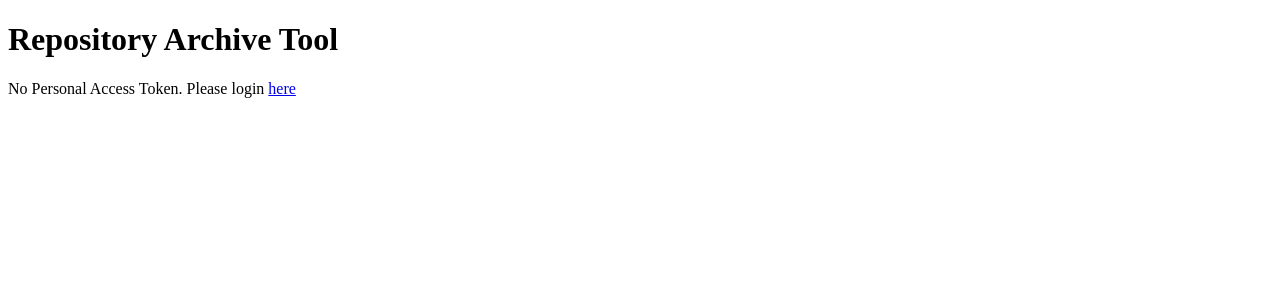
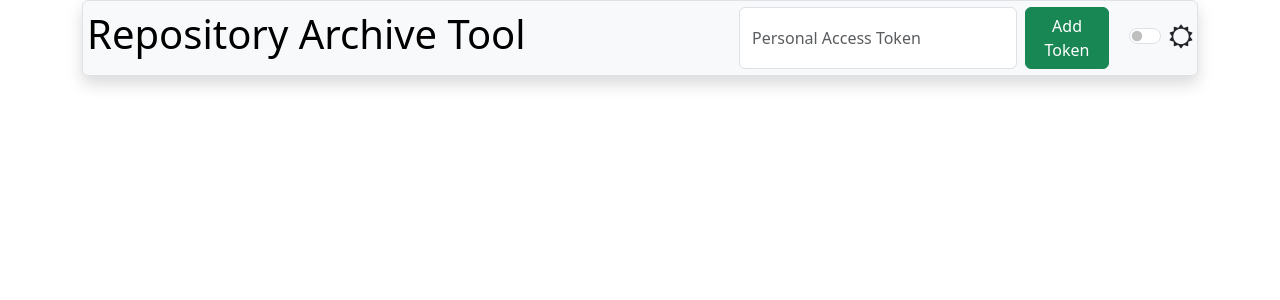
Before and after one commit to ONS-Innovation/github-repository-archive-tool, a Flask app: page / in a window 1280 px wide. Shown: the top 300 px of the page. Run offline with Flask 3, Linux system fonts and the light colour scheme.

Commit message:
Added Navbar and pat entry form

```diff
--- a/RepoArchiveTool/app.py
+++ b/RepoArchiveTool/app.py
@@ -24,24 +24,22 @@ class Repositories(db.Model):
     def __repr__(self) -> str:
         return "<Repo %r>" % self.id
 
-@app.route('/')
+@app.route('/', methods=['POST', 'GET'])
 def index():
+    if flask.request.method == "POST":
+        flask.session['pat'] = flask.request.form['pat']
+
     try:
         return flask.render_template('index.html', pat=flask.session['pat'])
     except KeyError:
         return flask.render_template('index.html', pat='')
 
-@app.route('/login', methods=['GET', 'POST'])
+@app.route('/login', methods=['POST', 'GET'])
 def login():
     if flask.request.method == 'POST':
         flask.session['pat'] = flask.request.form['pat']
         return flask.redirect('/')
-    return '''
-        <form method="post">
-            <p><input type=text name=pat>
-            <p><input type=submit value=Login>
-        </form>
-    '''
+    return flask.redirect('/')
 
 @app.route('/logout')
 def logout():
--- /dev/null
+++ b/RepoArchiveTool/static/js/main.js
@@ -0,0 +1,20 @@
+function toggleThemeSwitch(){
+    // Get current theme
+    theme = document.documentElement.getAttribute("data-bs-theme");
+
+    if(theme == "dark"){
+        // Change theme and apply to Session Storage if supported
+        document.documentElement.setAttribute("data-bs-theme", "light");
+        sessionStorage.theme = "light";
+
+        // Change theme icon
+        document.getElementById("themeIcon").className = "fa fa-sun-o";
+    }
+    else{
+        document.documentElement.setAttribute("data-bs-theme", "dark");
+        sessionStorage.theme = "dark";
+
+        // Change theme icon
+        document.getElementById("themeIcon").className = "fa fa-moon-o";
+    }
+}
--- a/RepoArchiveTool/templates/base.html
+++ b/RepoArchiveTool/templates/base.html
@@ -3,13 +3,46 @@
 <head>
     <meta charset="UTF-8">
     <meta name="viewport" content="width=device-width, initial-scale=1.0">
+
+    <!-- Bootstrap -->
+    <link href="https://cdn.jsdelivr.net/npm/bootstrap@5.3.2/dist/css/bootstrap.min.css" rel="stylesheet" integrity="sha384-T3c6CoIi6uLrA9TneNEoa7RxnatzjcDSCmG1MXxSR1GAsXEV/Dwwykc2MPK8M2HN" crossorigin="anonymous"/>
+    <script src="https://cdn.jsdelivr.net/npm/bootstrap@5.3.2/dist/js/bootstrap.min.js" integrity="sha384-BBtl+eGJRgqQAUMxJ7pMwbEyER4l1g+O15P+16Ep7Q9Q+zqX6gSbd85u4mG4QzX+" crossorigin="anonymous"></script>
+
+    <!-- Font Awesome 4 Icon Library -->
+    <link rel="stylesheet" href="https://cdnjs.cloudflare.com/ajax/libs/font-awesome/4.7.0/css/font-awesome.min.css"/>
+
+    <!-- JavaScript -->
+    <script src="{{ url_for('static', filename='js/main.js') }}"></script>
+
     <!-- Block Template -->
     {% block head %}{% endblock %}
-
-    <!-- <link rel="stylesheet" href="{{ url_for('static', filename='css/main.css') }}"> -->
 </head>
 <body>
-    <!-- Block Body -->
-    {% block body %}{% endblock %}
+    <div class="container">
+        <div class="navbar bg-body-tertiary border rounded shadow p-1">
+            <span class="navbar-brand mb-0"><h1>Repository Archive Tool</h1></span>
+
+            <div class="ms-auto">
+                {% if pat != '' %}
+                    <a class="btn btn-success" href="/logout">Remove Token</a>
+                {% else %}
+                    <form class="d-flex" action="/login" method="post">
+                        <input class="form-control me-2" type="password" name="pat" placeholder="Personal Access Token" required>
+                        <button class="btn btn-success" type="submit">Add Token</button>
+                    </form>
+                {% endif %}
+            </div>
+
+            <div style="margin-left: 20px;">
+                <div class="form-check form-switch">
+                    <input class="form-check-input" type="checkbox" role="switch" id="themeSwitch" onchange="toggleThemeSwitch()">
+                    <label class="form-check-label" for="themeSwitch"><i id="themeIcon" class="fa fa-sun-o" style="font-size: 24px;"></i></label>
+                </div>
+            </div>
+        </div>
+
+        <!-- Block Body -->
+        {% block body %}{% endblock %}
+    </div>
 </body>
 </html>
--- a/RepoArchiveTool/templates/index.html
+++ b/RepoArchiveTool/templates/index.html
@@ -6,13 +6,7 @@
 {% endblock %}
 
 {% block body %}
-<h1>Repository Archive Tool</h1>
 
-{% if pat != '' %}
-    <p>Personal Access Token = {{ pat }}</p>
-    <a href="/logout">Logout</a>
-{% else %}
-    <p>No Personal Access Token. Please login <a href="/login">here</a></p>
-{% endif %}
+
 
 {% endblock %}
```
